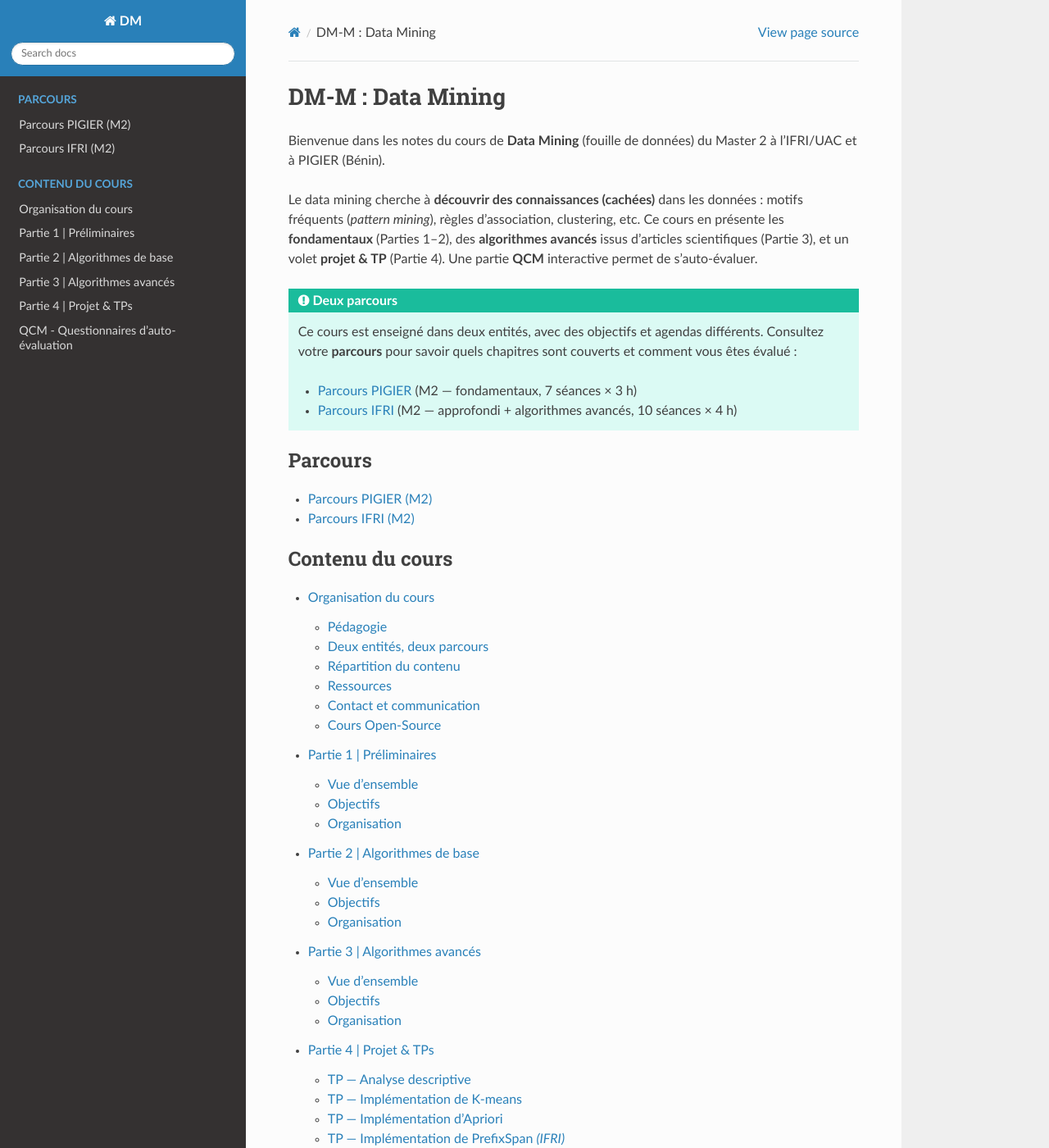
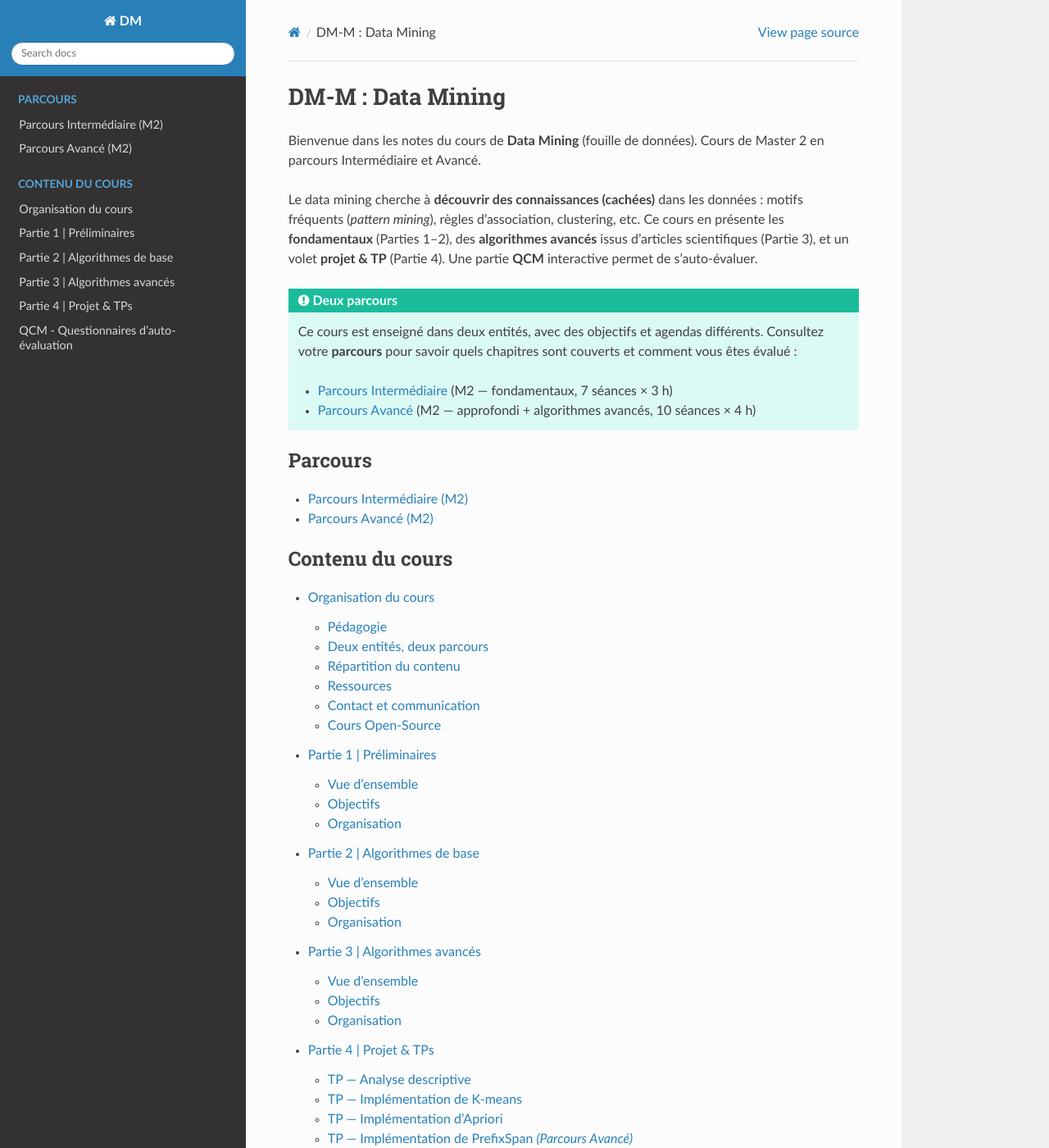
Before and after one commit to johnaoga/gl-dm, a Sphinx documentation site: the page built from docs/source/index.rst, in a window 1280 px wide and 1400 px high. Shown: the whole window at 82% size. Built offline with Sphinx 7.4.7 and the Read the Docs theme 3.1.0, drawn with Linux system fonts in a browser that asks for light colours.

Commit message:
Rebrand/dm (#4)
* Restructure Data Mining notes (multi-entity) to the pythonr standard

Rewrite the course from the Notion notes, with a shared content tree and
per-entity "parcours" pages (PIGIER and IFRI), plus an interactive QCM.

Structure:
- Parcours: parcours/pigier (M2, 7×3h, fundamentals) and parcours/ifri
  (M2, 10×4h, advanced) — each with objective, agenda, evaluation and the
  curated list of chapters it covers.
- Partie 1 (Préliminaires): chap1 intro au data mining, chap2 analyse de
  données (CRISP-DM, analyse descriptive), chap3 algorithmes & complexité
  (DFS/BFS), chap4 outils d'implémentation.
- Partie 2 (Algorithmes de base): chap5 clustering (K-means, hiérarchique),
  chap6 FIM (support, a priori, règles d'association, fermés/maximaux),
  chap7 sequential pattern mining.
- Partie 3 (Algorithmes avancés, IFRI — fiches avec papiers): chap8 Eclat,
  chap9 FP-Growth, chap10 PrefixSpan, chap11 CloSpan, chap12 CMRules,
  chap13 gSpan.
- Partie 4 (Projet & TPs): TP analyse descriptive, K-means, Apriori,
  PrefixSpan (IFRI), + projet final (5 thèmes).
- Partie 6 (QCM): system ported from pythonr + 30-question bank → 3 quizzes.

Also: add .gitignore, drop committed .DS_Store and old single-chapter
part5, update conf.py (static assets, exclude quiz_issues, copyright),
12 Notion diagrams imported.

Local sphinx-build: 27 pages, 0 content warnings.

* Rename PIGIER/IFRI to Intermédiaire/Avancé throughout documentation

Replace institution-specific names (PIGIER, IFRI) with generic course level names (Intermédiaire, Avancé) across all documentation files including index, intro, parcours pages, and part references. Update file names accordingly (pigier.rst → intermediaire.rst, ifri.rst → avance.rst).

```diff
--- a/docs/source/index.rst
+++ b/docs/source/index.rst
@@ -2,8 +2,7 @@
 DM-M : Data Mining
 #########################################################
 
-Bienvenue dans les notes du cours de **Data Mining** (fouille de données) du
-Master 2 à l'IFRI/UAC et à PIGIER (Bénin).
+Bienvenue dans les notes du cours de **Data Mining** (fouille de données). Cours de Master 2 en parcours Intermédiaire et Avancé.
 
 Le data mining cherche à **découvrir des connaissances (cachées)** dans les
 données : motifs fréquents (*pattern mining*), règles d'association, clustering,
@@ -18,15 +17,15 @@ avancés** issus d'articles scientifiques (Partie 3), et un volet **projet & TP*
    différents. Consultez votre **parcours** pour savoir quels chapitres sont
    couverts et comment vous êtes évalué :
 
-   - :doc:`Parcours PIGIER <parcours/pigier>` (M2 — fondamentaux, 7 séances × 3 h)
-   - :doc:`Parcours IFRI <parcours/ifri>` (M2 — approfondi + algorithmes avancés, 10 séances × 4 h)
+   - :doc:`Parcours Intermédiaire <parcours/intermediaire>` (M2 — fondamentaux, 7 séances × 3 h)
+   - :doc:`Parcours Avancé <parcours/avance>` (M2 — approfondi + algorithmes avancés, 10 séances × 4 h)
 
 .. toctree::
    :maxdepth: 1
    :caption: Parcours
 
-   parcours/pigier
-   parcours/ifri
+   parcours/intermediaire
+   parcours/avance
 
 .. toctree::
    :maxdepth: 2
--- a/docs/source/intro/index.rst
+++ b/docs/source/intro/index.rst
@@ -19,7 +19,7 @@ et avancés) et leur mise en pratique.
 * Identifier les éléments du data mining et leurs domaines d'application
 * Identifier les **cas d'usage** des algorithmes de DM
 * Implémenter des algorithmes de DM (*frequent itemset mining*, clustering, …)
-* *(IFRI)* Lire et expliquer un **article scientifique** en data mining, et présenter un algorithme avancé
+* *(Parcours Avancé)* Lire et expliquer un **article scientifique** en data mining, et présenter un algorithme avancé
 
 
 Pédagogie
@@ -27,7 +27,7 @@ Pédagogie
 
 La pédagogie est mixte et basée sur l'**apprentissage par projet**. Nous alternerons
 cours magistraux, travaux pratiques d'implémentation, analyses descriptives,
-exposés (pour l'IFRI : présentation d'algorithmes avancés à partir de papiers) et
+exposés (pour le parcours Avancé : présentation d'algorithmes avancés à partir de papiers) et
 un projet final appliquant une démarche complète (CRISP-DM).
 
 
@@ -43,8 +43,8 @@ sélection de chapitres) :
    :widths: 22 39 39
 
    * -
-     - :doc:`PIGIER <../parcours/pigier>` (M2)
-     - :doc:`IFRI <../parcours/ifri>` (M2)
+     - :doc:`Intermédiaire <../parcours/intermediaire>` (M2)
+     - :doc:`Avancé <../parcours/avance>` (M2)
    * - **Orientation**
      - Fondamentaux du data mining
      - Approfondi : algorithmes avancés issus d'articles scientifiques
@@ -64,7 +64,7 @@ Répartition du contenu
 
 * :doc:`Partie 1 <../part1/index>` — **Préliminaires** : introduction au data mining, analyse de données, algorithmes & complexité, outils.
 * :doc:`Partie 2 <../part2/index>` — **Algorithmes de base** : clustering, *frequent itemset mining* (+ règles d'association), *sequential pattern mining*.
-* :doc:`Partie 3 <../part3/index>` — **Algorithmes avancés** (IFRI, exposés) : Eclat, FP-Growth, PrefixSpan, CloSpan, CMRules, gSpan.
+* :doc:`Partie 3 <../part3/index>` — **Algorithmes avancés** (Parcours Avancé, exposés) : Eclat, FP-Growth, PrefixSpan, CloSpan, CMRules, gSpan.
 * :doc:`Partie 4 <../part4/index>` — **Projet & TPs**.
 
 Une partie :doc:`QCM <../part6/index>` interactive complète le cours.
--- a/docs/source/part2/chap7.rst
+++ b/docs/source/part2/chap7.rst
@@ -77,6 +77,6 @@ items, être arbitrairement longue).
 Exercice
 ========
 
-Voir le :doc:`TP PrefixSpan <../part4/index>` (parcours IFRI) : implémentez le
+Voir le :doc:`TP PrefixSpan <../part4/index>` (parcours Avancé) : implémentez le
 *sequential pattern mining* et comparez vos résultats à une implémentation de
 référence (SPMF).
--- a/docs/source/part3/index.rst
+++ b/docs/source/part3/index.rst
@@ -7,7 +7,7 @@ Partie 3 | Algorithmes avancés
 Vue d'ensemble
 ==============
 
-Cette partie (parcours **IFRI**) approfondit le *pattern mining* avec des
+Cette partie (parcours **Avancé**) approfondit le *pattern mining* avec des
 algorithmes **avancés** issus d'**articles scientifiques**. Chaque chapitre est une
 **fiche** : définition, idée clé, article de référence, et principe par l'exemple.
 
--- a/docs/source/part4/index.rst
+++ b/docs/source/part4/index.rst
@@ -13,8 +13,8 @@ programme (voir le tableau ci-dessous).
    :widths: 46 27 27
 
    * - TP
-     - PIGIER
-     - IFRI
+     - Intermédiaire
+     - Avancé
    * - TP — Analyse descriptive
      - ✅
      - ✗
@@ -63,7 +63,7 @@ renvoie la liste des **patterns fréquents**.
 *Indices (Python) :* ``itertools``, ``set.issubset`` / ``set.issuperset``.
 
 
-TP — Implémentation de PrefixSpan *(IFRI)*
+TP — Implémentation de PrefixSpan *(Parcours Avancé)*
 ==========================================
 
 Implémenter le *sequential pattern mining* (PrefixSpan), **vérifier** qu'on obtient
```
Also changed, not shown: docs/source/parcours/avance.rst (added, +80 -0 lines), docs/source/parcours/intermediaire.rst (added, +74 -0 lines).
